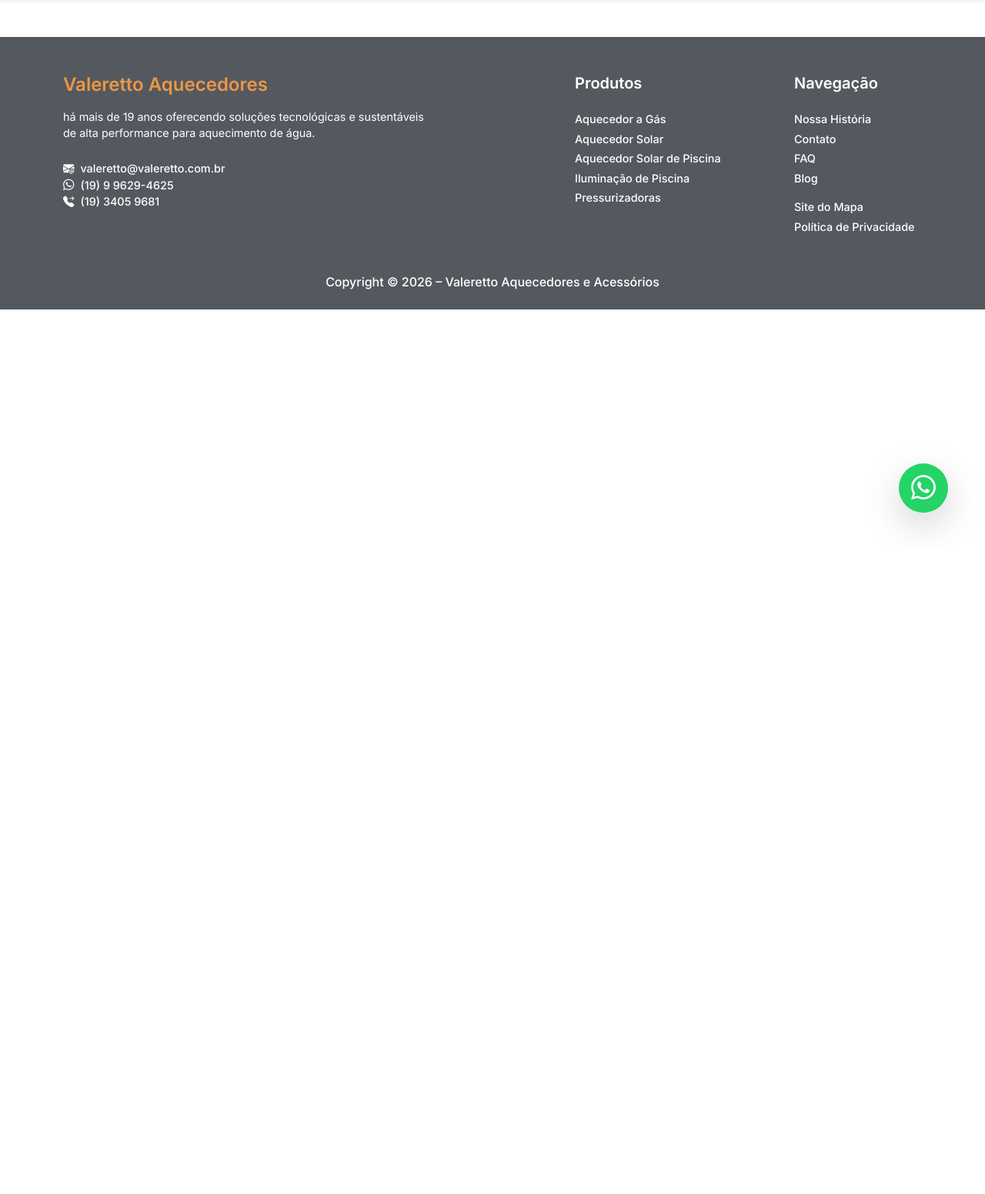
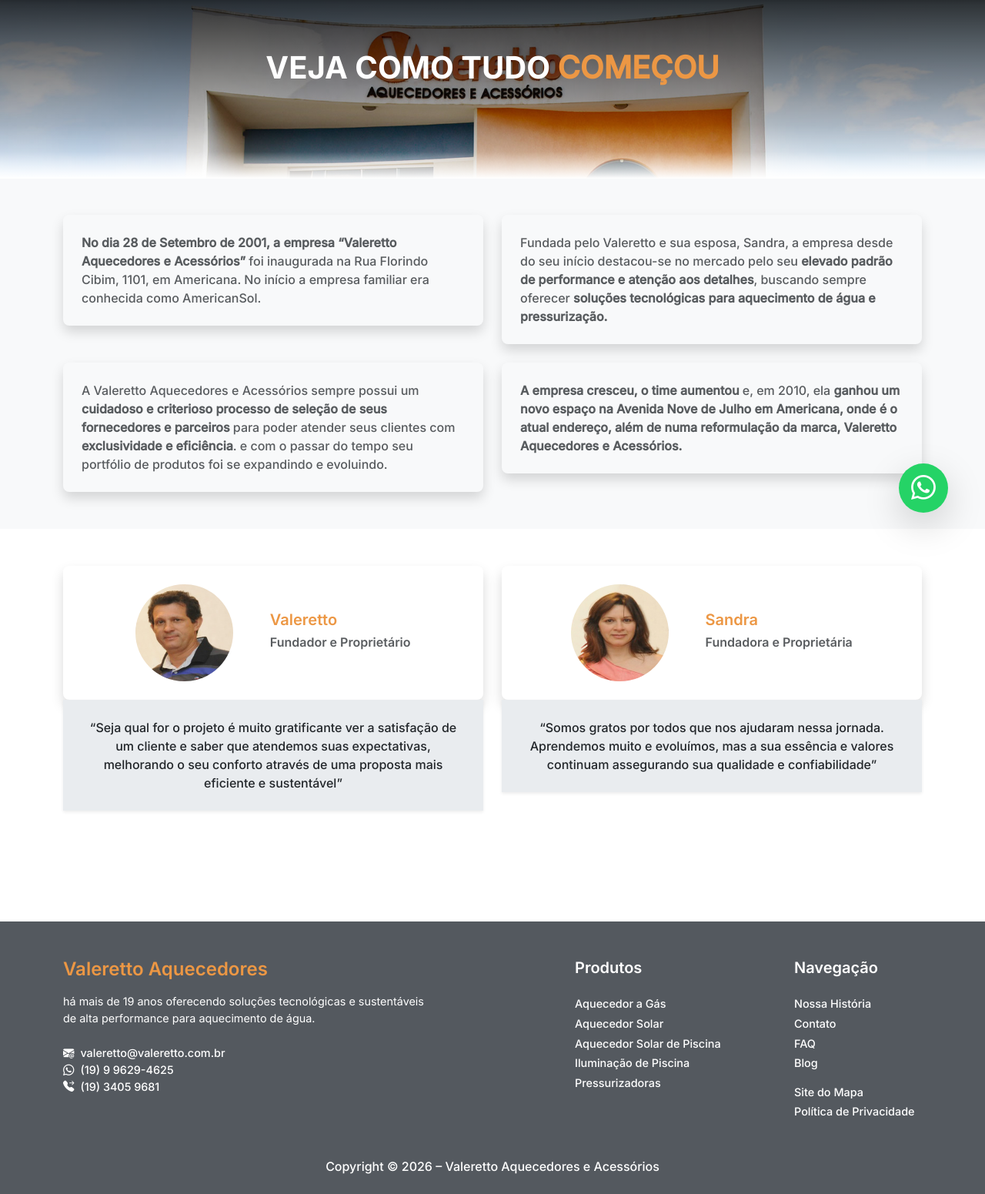
Before and after one commit to jgabrieldevhub/Valeretto-Aquecedores, a PHP site: page /pages/nossa-historia/index.php in a window 1280 px wide. Shown: the part 86-1637 px from the top of the page at 77% size. Before the commit the page ends 773 px from the top, so only its background shows below. Run offline with PHP 8.4, Linux system fonts and the light colour scheme.

Commit message:
pagina concluida com arrays php

```diff
--- a/pages/nossa-historia/index.php
+++ b/pages/nossa-historia/index.php
@@ -12,6 +12,89 @@
     ?>
 
     <main>
+        <section class="about-banner py-5">
+            <div class="container p-3">
+                <div class="row align-items-lg-center mb-5">
+                    <div class="col">
+                        <h4 class="display-6 text-center fw-inter-bold text-white text-uppercase">
+                            Veja como tudo
+                            <span class="text-orange">começou</span>
+                        </h4>
+                    </div>
+                </div>
+            </div>
+        </section>
+
+        <?php
+            $history_info = [
+                ['<b>No dia 28 de Setembro de 2001, a empresa “Valeretto Aquecedores e Acessórios”</b> foi inaugurada na Rua Florindo Cibim, 1101, em Americana. No início a empresa familiar era conhecida como AmericanSol.'],
+                ['Fundada pelo Valeretto e sua esposa, Sandra, a empresa desde do seu início destacou-se no mercado pelo seu <b>elevado padrão de performance e atenção aos detalhes</b>, buscando sempre oferecer <b>soluções tecnológicas para aquecimento de água e pressurização.</b>'],
+                ['A Valeretto Aquecedores e Acessórios sempre possui um <b>cuidadoso e criterioso processo de seleção de seus fornecedores e parceiros</b> para poder atender seus clientes com <b>exclusividade e eficiência</b>. e com o passar do tempo seu portfólio de produtos foi se expandindo e evoluindo.'],
+                ['<b>A empresa cresceu, o time aumentou</b> e, em 2010, ela <b>ganhou um novo espaço na Avenida Nove de Julho em Americana, onde é o atual endereço, além de numa reformulação da marca, Valeretto Aquecedores e Acessórios.</b>'],
+            ];
+        ?>
+
+        <section class="bg-body-tertiary py-5">
+            <div class="container">
+                <div class="row row-cols-1 row-cols-md-1 row-cols-lg-2 row-cols-xl-2 g-4">
+                    <?php
+                        for($i = 0; $i < count($history_info); $i++) {
+                    ?>
+                    <div class="col">
+                        <div class="history-card p-4 border-0 shadow">
+                            <div class="text-muted fw-inter-medium fs-6">
+                                <?php echo($history_info[$i][0])?>
+                            </div>
+                        </div>
+                    </div>
+                    <?php
+                        }
+                    ?>
+                </div>
+            </div>
+        </section>
+
+        <?php
+            $valeretto_info = [
+                ['./uploads/Valeretto_empresario.jpg','Valeretto','Fundador e Proprietário','“Seja qual for o projeto é muito gratificante ver a satisfação de um cliente e saber que atendemos suas expectativas, melhorando o seu conforto através de uma proposta mais eficiente e sustentável”'],
+                ['./uploads/Sandra_Valeretto_empresaria.jpg','Sandra','Fundadora e Proprietária','“Somos gratos por todos que nos ajudaram nessa jornada. Aprendemos muito e evoluímos, mas a sua essência e valores continuam assegurando sua qualidade e confiabilidade”'],
+            ];
+        ?>
+
+        <section class="bg-body py-5">
+            <div class="container">
+                <div class="row row-cols-1 row-cols-md-1 row-cols-lg-2 row-cols-xl-2">
+                    <?php
+                        for($i = 0; $i < count($valeretto_info); $i++) {
+                    ?>
+                    <div class="col">
+                        <div class="history-card p-4 border-0 shadow">
+                            <div class="d-flex justify-content-center align-items-center flex-row w-100 gap-5">
+                                <div class="bg-body">
+                                    <div>
+                                        <img src="<?php echo($valeretto_info[$i][0])?>" alt="Valeretto_empresario" class="photo-img rounded-circle">
+                                    </div>
+                                </div>
+                                <div>
+                                    <div>
+                                        <h5 class="text-orange fw-inter-semibold"><?php echo($valeretto_info[$i][1])?></h5>
+                                    </div>
+                                    <div>
+                                        <h6 class="text-muted fw-inter-semibold"><?php echo($valeretto_info[$i][2])?></h6>
+                                    </div>
+                                </div>
+                            </div>
+                        </div>
+                        <div class="bg-body-secondary p-4 text-center shadow-sm mb-5">
+                            <span class="fw-inter-medium"><?php echo($valeretto_info[$i][3])?></span>
+                        </div>
+                    </div>
+                    <?php
+                        }
+                    ?>
+                </div>
+            </div>
+        </section>
 
     </main>
 
--- a/pages/nossa-historia/style.css
+++ b/pages/nossa-historia/style.css
@@ -0,0 +1,31 @@
+.about-banner {
+    position: relative;
+    margin-bottom: -1px;
+    background-image:
+    linear-gradient(
+      to top,
+      #ffffff 0%,
+      rgba(255, 255, 255, 0.2) 15%,
+      rgba(255, 255, 255, 0) 30%
+    ),
+    linear-gradient(
+        to bottom,
+        rgba(0, 0, 0, 0.8) 0%,
+        rgba(0, 0, 0, 0.4) 50%,
+        rgba(0, 0, 0, 0) 100%
+    ),
+    url(./uploads/Loja_aquecedor_solar.jpg);
+    background-size: cover;
+}
+
+.history-card {
+    height: auto;
+    border-radius: 0.5rem;
+    display: flex;
+    align-items: center;
+}
+
+.photo-img {
+    width: 7.9rem;
+    height: 7.9rem;
+}
```
Also changed, not shown: index.php (+7 -6 lines), pages/nossa-historia/uploads/Loja_aquecedor_solar.jpg (added), pages/nossa-historia/uploads/Sandra_Valeretto_empresaria.jpg (added), pages/nossa-historia/uploads/Valeretto_empresario.jpg (added).
